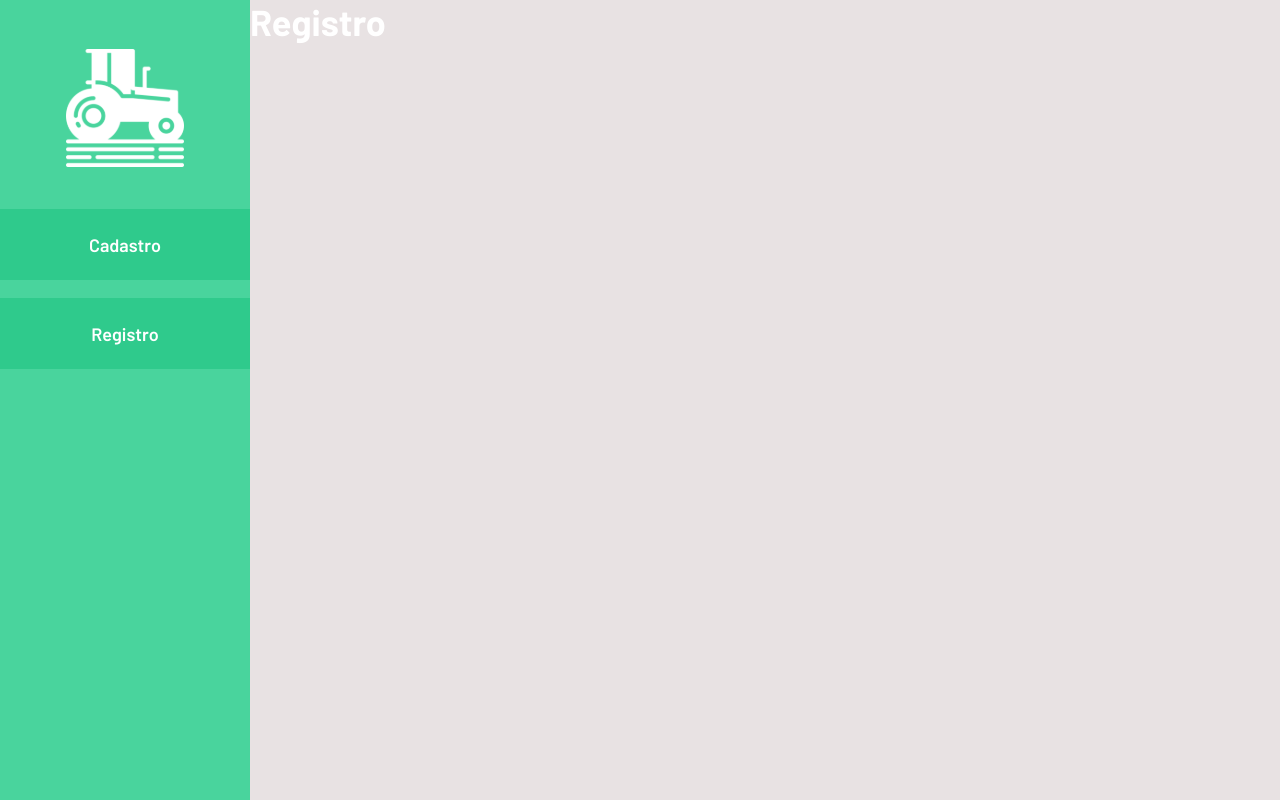
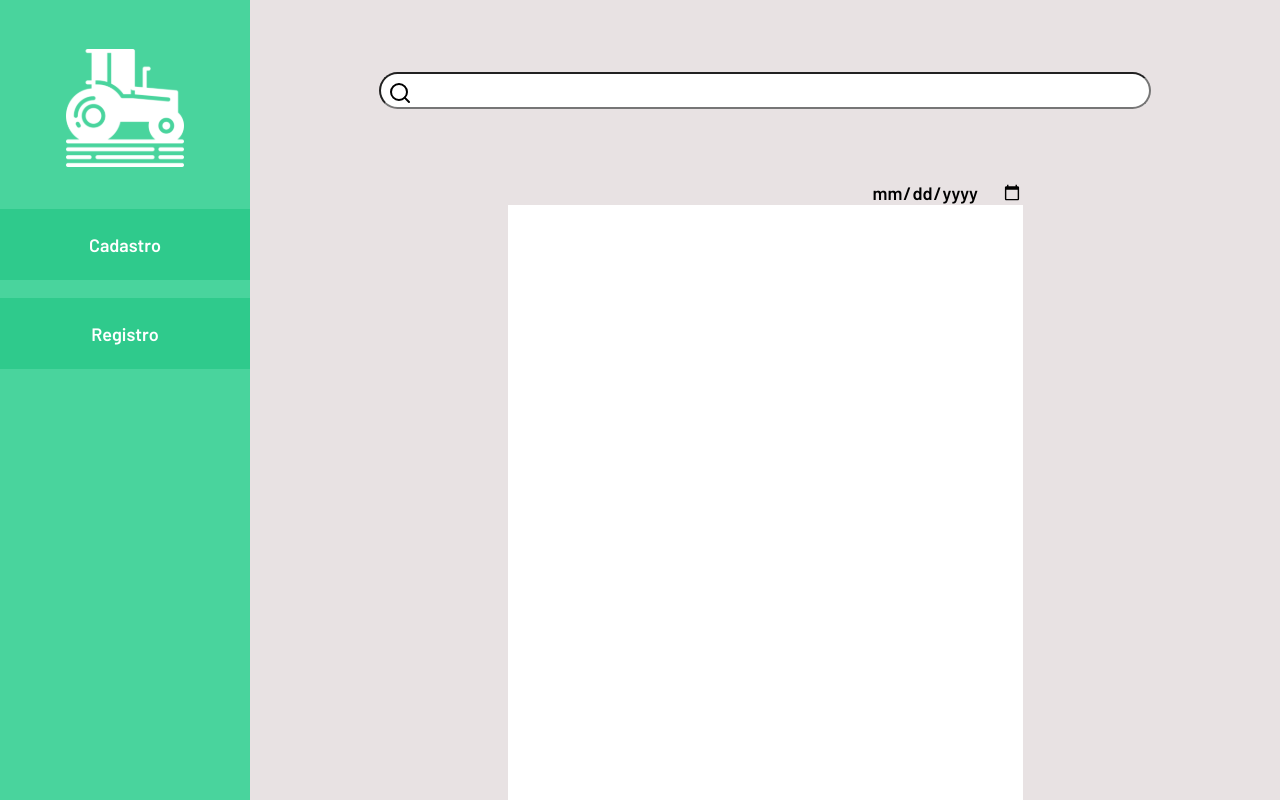
Before and after one commit to lucasdamata/r-agro-frontend, a React (Create React App) app: page /registro in a window 1280 px wide. Built offline with nearby package versions, Linux system fonts and the light colour scheme.

Commit message:
Iniciando layout Registros, configuração readme

```diff
--- a/src/pages/Registro.tsx
+++ b/src/pages/Registro.tsx
@@ -1,5 +1,6 @@
 import React from 'react'
 import Sidebar from '../components/Sidebar';
+
 
 import '../styles/pages/registro.css'
 
@@ -10,7 +11,17 @@ function Registro(){
   return(
     <div id="page-landing">
         <Sidebar />
-        <h1>Registro</h1>
+       <div id="registros">
+          <input type='search' className="search"/>
+
+          <div className="filter">
+                <input className="filterDate" type="date"/>
+              </div>
+          <div className="container">
+
+           </div>
+
+         </div>
     </div>
 
   )
--- a/src/styles/pages/cadastro.css
+++ b/src/styles/pages/cadastro.css
@@ -34,10 +34,7 @@
   border: none;
   position: relative;
 }
-#formulario Form fieldset label{
 
-
-}
 .colum01{
   display: flex;
   align-items: center;
@@ -67,7 +64,8 @@
 #formulario Form fieldset Input{
   border-radius: 1.1rem;
   height: 3rem;
-  margin: 0.5rem;
+  margin: 2rem;
+  outline: none;
 
 }
 
@@ -110,6 +108,7 @@
   width: auto;
   height: 3rem;
   margin-left: 4.2rem;
+  outline: none;
 
 }
 
@@ -123,7 +122,8 @@
     right: 0;
     bottom: 0;
     border-radius: 0.4rem;
-    margin-bottom: 5rem;
+    margin-top: 5rem;
+    outline: none;
 
 }
 
--- a/src/styles/pages/registro.css
+++ b/src/styles/pages/registro.css
@@ -5,3 +5,46 @@
   position: relative;
   display: flex;
 }
+
+#registros {
+  display: flex;
+  width: 100vw;
+  justify-content: center;
+  align-items: center;
+  flex-direction: column;
+}
+
+#registros .search {
+  display: flex;
+  width: 77.2rem;
+  height: 4.9rem;
+  outline: none;
+  background: url(../../images/search.svg) no-repeat scroll 0.7rem 0.7rem ;
+  padding-left: 3.5rem;
+  border-radius: 3rem;
+  background-color: #fff;
+  margin: 7.2rem;
+
+}
+
+#registros .container{
+  height: 100vh;
+  width: 50%;
+  margin-left: 13.1rem;
+  margin-right: 13.1rem;
+  background: #fff;
+}
+
+#registros .filter{
+  display: flex;
+  width: 50%;
+  justify-content: flex-end;
+}
+
+#registros div .filterDate{
+    border: 10rem;
+    border-color:  red;
+    outline: none;
+    background: none;
+
+}
```
Also changed, not shown: src/images/search.svg (added), 1 other file (tests, documents, lock files or other folders).
